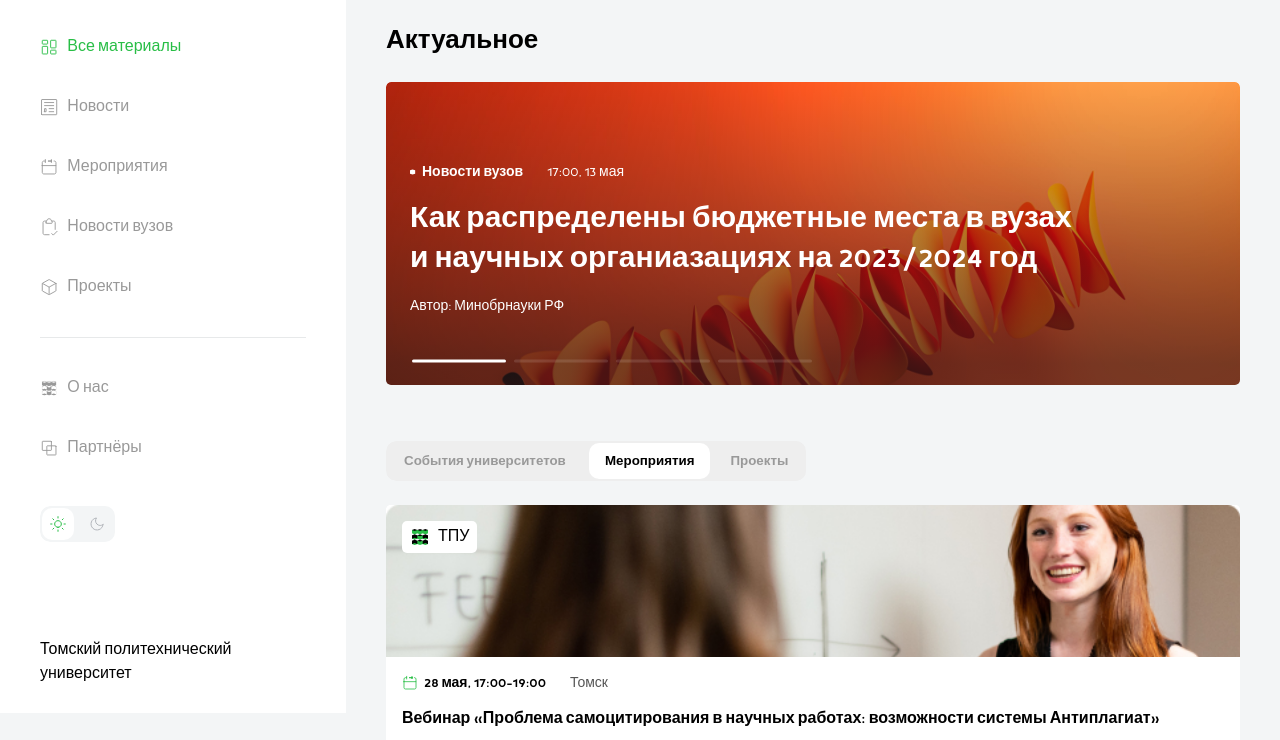
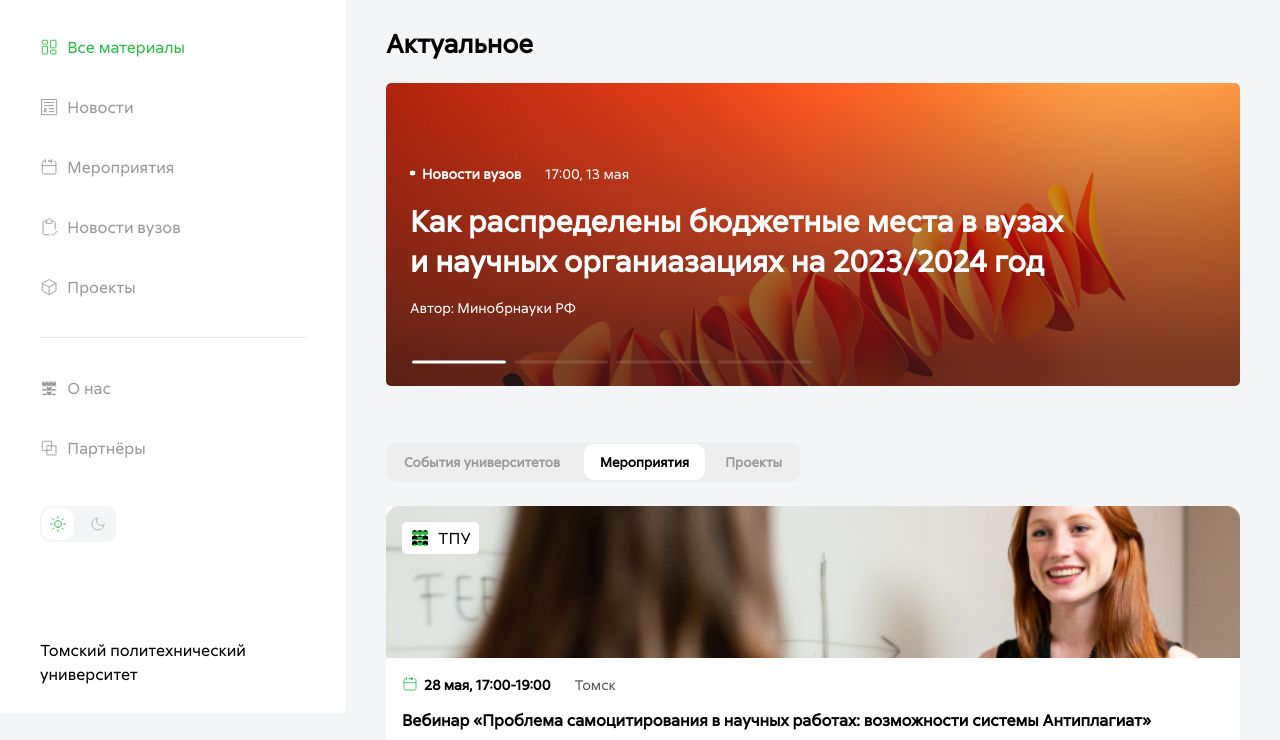
Before and after one commit to Boffeer/mission-engineer, a website: page main.html in a window 1280 px wide. Shown: the part 87-827 px from the top of the page. Drawn offline with Linux system fonts and the light colour scheme.

Commit message:
Меняет шрифт, правит слайдер

```diff
--- a/js/main.js
+++ b/js/main.js
@@ -283,6 +283,7 @@ const featuredSlider = document.querySelector(".featured-slider");
 if (featuredSlider) {
   // eslint-disable-next-line no-unused-vars, no-undef
   let featuredSlider = new Swiper(".featured-slider", {
+    spaceBetween: 20,
     grabCursor: true,
     // navigation: {
     //   nextEl: '.featured-slider__button-next',
--- a/sass/_fonts.scss
+++ b/sass/_fonts.scss
@@ -10,21 +10,21 @@
 }
 
 @font-face {
-    font-family: "Noyh";
+    font-family: "Sirius";
     font-style: normal;
     font-weight: 400;
-    src: url("../fonts/Noyh-Regular.woff2") format("woff2"),
-        url("../fonts/Noyh-Regular.woff") format("woff");
+    src: url("../fonts/ALSSirius-Regular.woff2") format("woff2"),
+        url("../fonts/ALSSirius-Regular.woff") format("woff");
     font-display: swap;
 }
-@font-face {
-    font-family: "Noyh";
-    font-style: normal;
-    font-weight: 700;
-    src: url("../fonts/Noyh-Bold.woff2") format("woff2"),
-        url("../fonts/Noyh-Bold.woff") format("woff");
-    font-display: swap;
-}
+// @font-face {
+//     font-family: "Noyh";
+//     font-style: normal;
+//     font-weight: 700;
+//     src: url("../fonts/Noyh-Bold.woff2") format("woff2"),
+//         url("../fonts/Noyh-Bold.woff") format("woff");
+//     font-display: swap;
+// }
 // @include ("Noyh", normal, 400, "../fonts/Noyh-Regular.woff2");
 // @include ("Noyh", normal, 700, "../fonts/Noyh-Bold.woff2");
 
--- a/sass/_variables.scss
+++ b/sass/_variables.scss
@@ -3,7 +3,7 @@ $mediaMobile: 768px;
 :root {
     // color-scheme: light dark;
 
-    --ffMain: "Noyh", sans-serif;
+    --ffMain: "Sirius", sans-serif;
     --ffHeader: sans-serif;
     --tr: 0.3s; // Плавность перехода
     --radius: 16px; // border-radius
--- a/sass/components/text/_titles.scss
+++ b/sass/components/text/_titles.scss
@@ -2,5 +2,5 @@
     font-size: var(--fz-h2);
     font-weight: 700;
     line-height: var(--lh-h2);
-    color: var(--c-text-color);
+    color: var(--c-text);
 }
```
Also changed, not shown: css/style.css, css/style.min.css, fonts/ALSSirius-Regular.woff (added), fonts/ALSSirius-Regular.woff2 (added), fonts/Noyh-Bold.woff (deleted), fonts/Noyh-Bold.woff2 (deleted), fonts/Noyh-Regular.woff (deleted), fonts/Noyh-Regular.woff2 (deleted), 2 other files.
